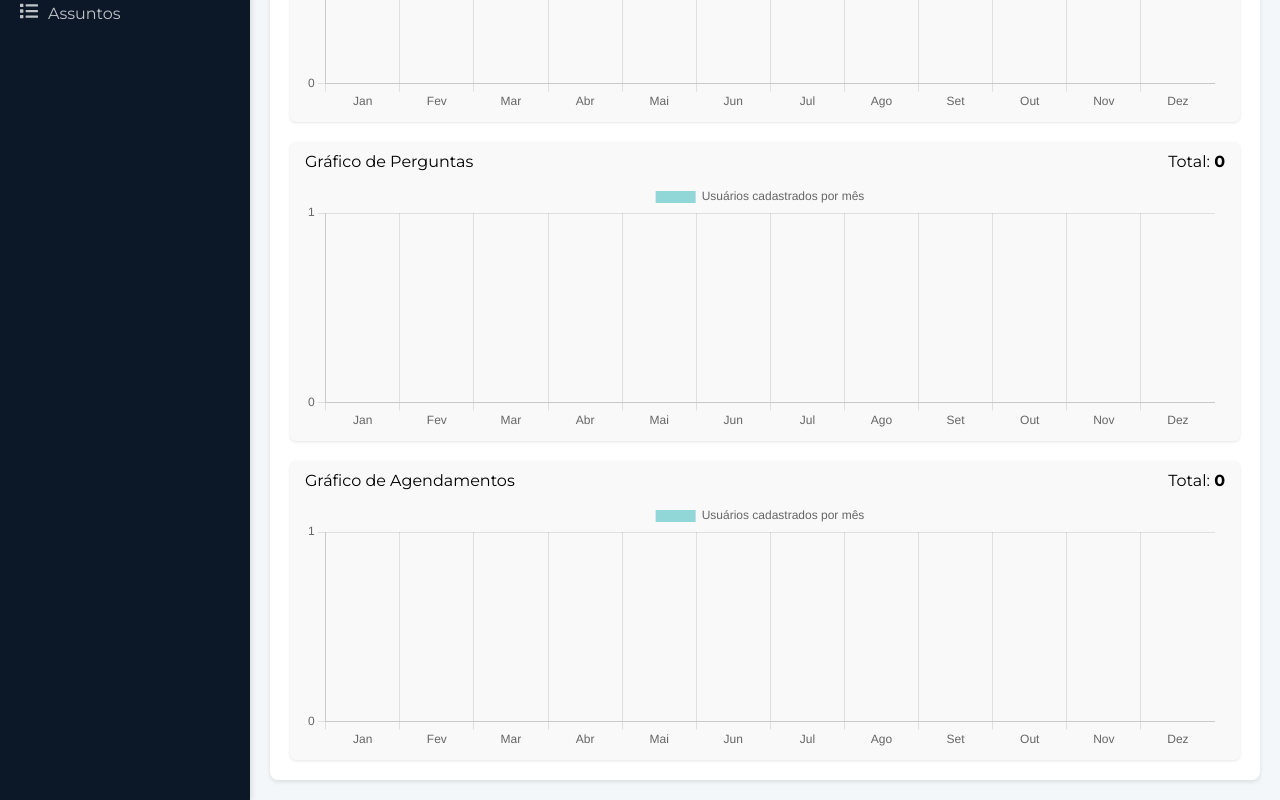
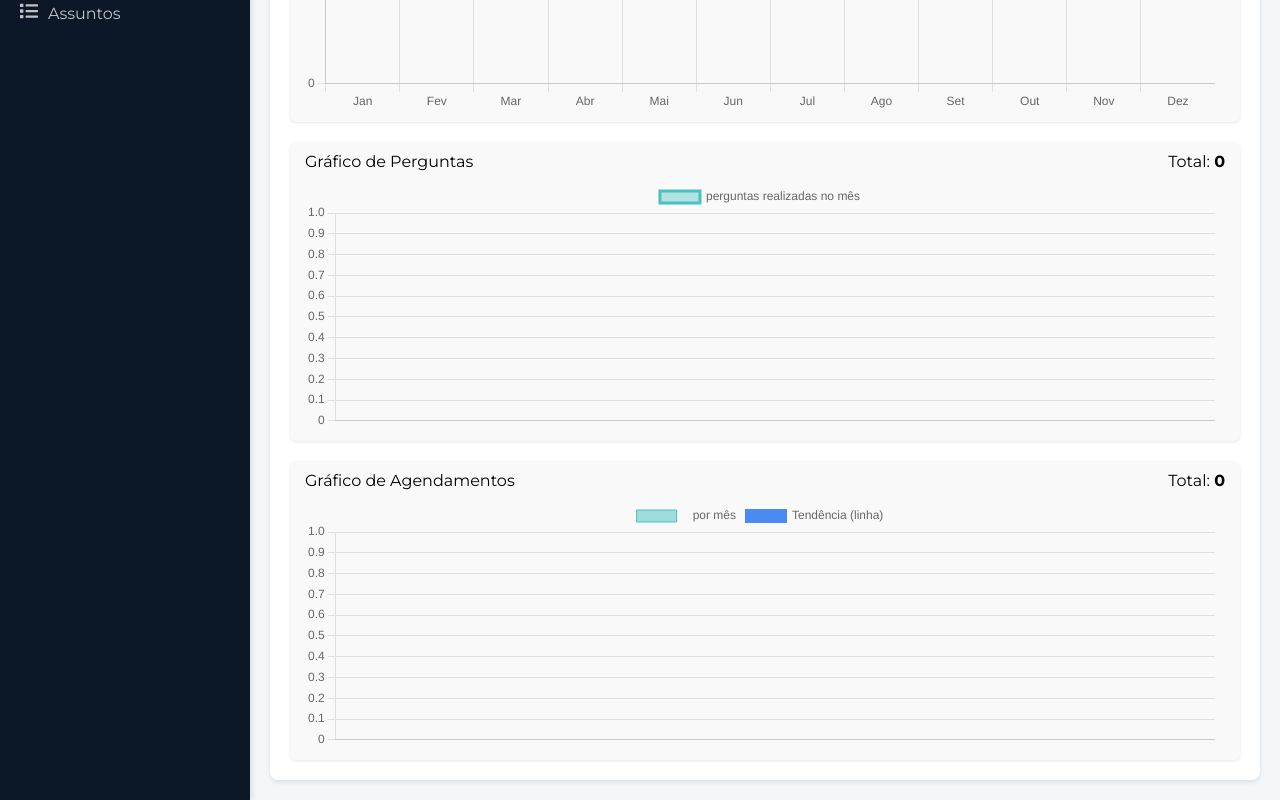
Before and after one commit to GabrielKorver/tcc-mfxacademy, a React (Vite) app: page /painel in a window 1280 px wide. Shown: the part 288-1088 px from the top of the page. Built offline with nearby package versions, Linux system fonts and the light colour scheme; no server answers.

Commit message:
att graficos

```diff
--- a/src/Pages/Dashboard/Dashboard.jsx
+++ b/src/Pages/Dashboard/Dashboard.jsx
@@ -1,9 +1,13 @@
 import { useEffect, useState } from "react";
 import styles from "./Dashboard.module.css";
 import GraficoUsuario from "../../components/GraficoUsuario/GraficoUsuario.jsx";
+import GraficoPerguntas from "../../components/GraficoPergunta/GraficoPergunta.jsx"
+import GraficoAgendamentos from "../../components/GraficoAgendamentos/GraficoAgendamentos.jsx"
 
 export default function Dashboard() {
   const [totalUsuarios, setTotalUsuarios] = useState(0);
+  const [totalPerguntas, setTotalPerguntas] = useState(0);
+  const [totalAgendamentos, setTotalAgendamentos] = useState(0);
 
   const getUsuario = async () => {
     try {
@@ -11,7 +15,7 @@ export default function Dashboard() {
       const response = await fetch(url);
       const data = await response.json();
 
-      setTotalUsuarios(data.length); // <-- AQUI pega o total certinho
+      setTotalUsuarios(data.length);
     } catch (error) {
       console.log("Erro ao buscar usuários:", error);
     }
@@ -19,6 +23,38 @@ export default function Dashboard() {
 
   useEffect(() => {
     getUsuario();
+  }, []);
+
+  const getPerguntas = async () => {
+    try {
+      const url = "http://127.0.0.1:3000/perguntas/get";
+      const response = await fetch(url);
+      const data = await response.json();
+
+      setTotalPerguntas(data.length);
+    } catch (error) {
+      console.log("Erro ao buscar usuários:", error);
+    }
+  };
+
+  useEffect(() => {
+    getPerguntas();
+  }, []);
+
+  const getAgendamentos = async () => {
+    try {
+      const url = "http://127.0.0.1:3000/agendamentos/get";
+      const response = await fetch(url);
+      const data = await response.json();
+
+      setTotalAgendamentos(data.length);
+    } catch (error) {
+      console.log("Erro ao buscar agendamentos:", error);
+    }
+  };
+
+  useEffect(() => {
+    getAgendamentos();
   }, []);
 
   return (
@@ -43,12 +79,12 @@ export default function Dashboard() {
           <div className={styles.graficoInfo}>
             <p>Gráfico de Perguntas</p>
             <p>
-              Total: <strong>{totalUsuarios}</strong>
+              Total: <strong>{totalPerguntas}</strong>
             </p>
           </div>
 
           <div className={styles.graficoBox}>
-            <GraficoUsuario />
+            <GraficoPerguntas />
           </div>
         </div>
 
@@ -56,12 +92,12 @@ export default function Dashboard() {
           <div className={styles.graficoInfo}>
             <p>Gráfico de Agendamentos</p>
             <p>
-              Total: <strong>{totalUsuarios}</strong>
+              Total: <strong>{totalAgendamentos}</strong>
             </p>
           </div>
 
           <div className={styles.graficoBox}>
-            <GraficoUsuario />
+            <GraficoAgendamentos />
           </div>
         </div>
       </div>
--- a/src/components/GraficoAgendamentos/GraficoAgendamentos.jsx
+++ b/src/components/GraficoAgendamentos/GraficoAgendamentos.jsx
@@ -22,12 +22,12 @@ ChartJS.register(
 );
 
 export default function GraficoUsuario() {
-  const [usuariosPorMes, setUsuariosPorMes] = useState([]);
+  const [agendamentosPorMes, setagendamentosPorMes] = useState([]);
 
   useEffect(() => {
     const pegarInfosAPI = async () => {
       try {
-        const respostaFetch = await fetch("http://127.0.0.1:3000/users/get");
+        const respostaFetch = await fetch("http://127.0.0.1:3000/agendamentos/get");
         const usuarios = await respostaFetch.json();
 
         const meses = Array(12).fill(0);
@@ -43,7 +43,7 @@ export default function GraficoUsuario() {
           total,
         }));
 
-        setUsuariosPorMes(resultado);
+        setagendamentosPorMes(resultado);
       } catch (error) {
         console.log("Erro ao buscar API", error);
       }
@@ -53,13 +53,13 @@ export default function GraficoUsuario() {
   }, []);
 
   const data = {
-    labels: usuariosPorMes.map((item) => item.mes),
+    labels: agendamentosPorMes.map((item) => item.mes),
 
     datasets: [
       {
         type: "bar",
-        label: "Usuários por mês (barras)",
-        data: usuariosPorMes.map((item) => item.total),
+        label: "   por mês",
+        data: agendamentosPorMes.map((item) => item.total),
         backgroundColor: "rgba(75, 192, 192, 0.5)",
         borderColor: "rgba(75, 192, 192, 1)",
         borderWidth: 1,
@@ -67,7 +67,7 @@ export default function GraficoUsuario() {
       {
         type: "line",
         label: "Tendência (linha)",
-        data: usuariosPorMes.map((item) => item.total),
+        data: agendamentosPorMes.map((item) => item.total),
         borderColor: "#4B8AF0",
         backgroundColor: "#4B8AF0",
         borderWidth: 2,
--- a/src/components/GraficoPergunta/GraficoPergunta.jsx
+++ b/src/components/GraficoPergunta/GraficoPergunta.jsx
@@ -20,12 +20,12 @@ ChartJS.register(
 );
 
 const GraficoUsuario = () => {
-  const [usuariosPorMes, setUsuariosPorMes] = useState([]);
+  const [perguntasPorMes, setUsuariosPorMes] = useState([]);
 
   useEffect(() => {
     const pegarInfosAPI = async () => {
       try {
-        const respostaFetch = await fetch("http://127.0.0.1:3000/users/get");
+        const respostaFetch = await fetch("http://127.0.0.1:3000/perguntas/get");
         const usuarios = await respostaFetch.json();
 
         const meses = Array(12).fill(0);
@@ -51,11 +51,11 @@ const GraficoUsuario = () => {
   }, []);
 
   const data = {
-    labels: usuariosPorMes.map((item) => item.mes),
+    labels: perguntasPorMes.map((item) => item.mes),
     datasets: [
       {
-        label: "Usuários cadastrados por mês",
-        data: usuariosPorMes.map((item) => item.total),
+        label: "perguntas realizadas no mês",
+        data: perguntasPorMes.map((item) => item.total),
         borderColor: "rgba(75, 192, 192, 1)",
         backgroundColor: "rgba(75, 192, 192, 0.4)",
         borderWidth: 3,
```
